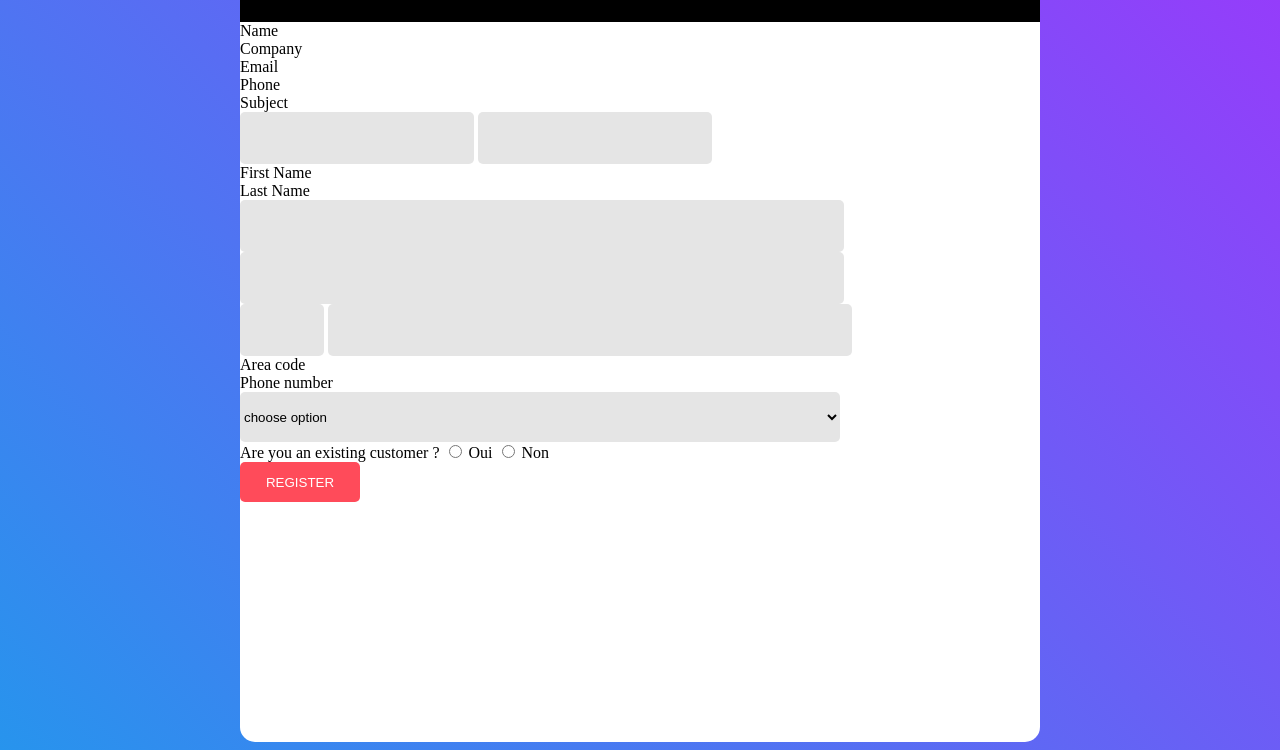
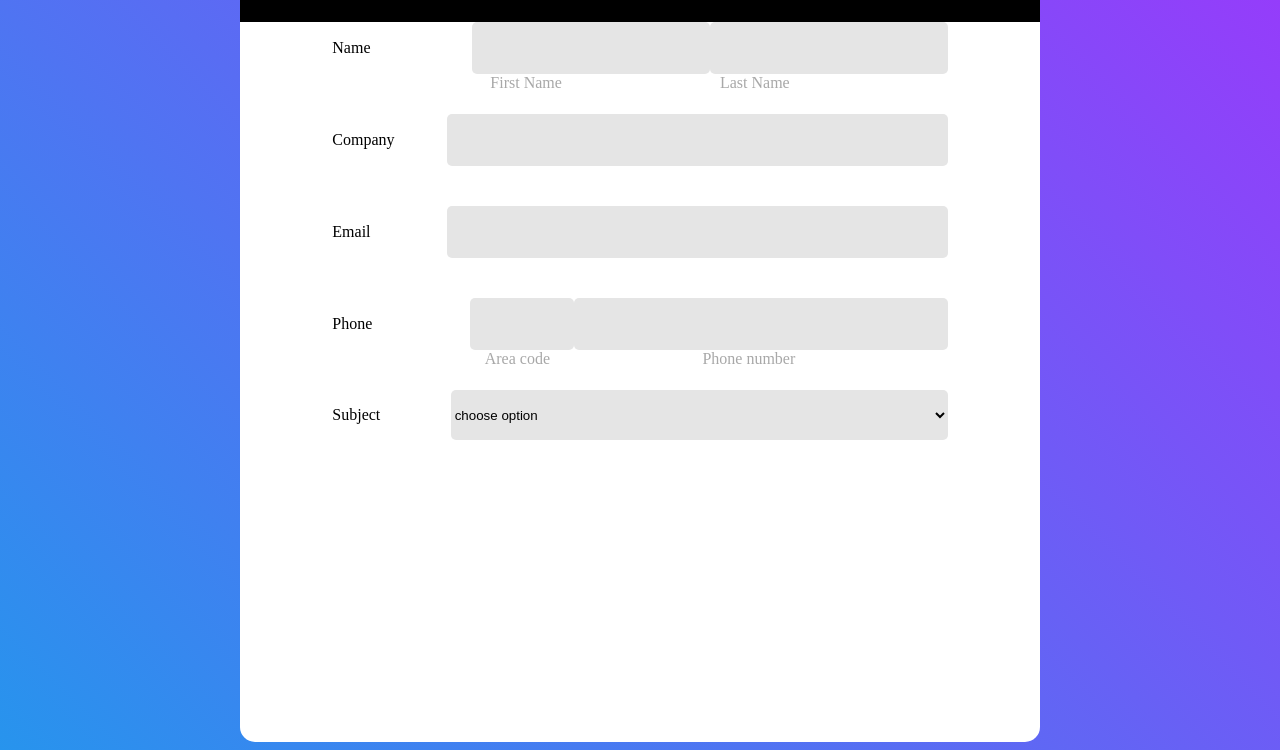
Before and after one commit to Leo599simplon/TD-Simplon, a plain HTML site: page formulaire/form.html in a window 1280 px wide. Shown: the part 66-816 px from the top of the page. Drawn offline with Linux system fonts and the light colour scheme; a web font is replaced by a local one.

Commit message:
version flex formulaire

```diff
--- /dev/null
+++ b/formulaire/ancien form.css
@@ -0,0 +1,119 @@
+
+
+body
+{
+    background: linear-gradient(45deg,#2794ed,#983afb);
+    display: flex;
+    position: relative;
+    height: 100vh;
+    justify-content: center;
+}
+
+.container
+{
+
+    height: 800px;
+    width: 800px;
+    background-color: white;
+    border-radius: 15px;
+    display: flex;
+    flex-direction: column;
+}
+
+.titre
+{
+    width: 800px;
+    height: 80px;
+    background-color: black;
+    border-top-left-radius: 10px;
+    border-top-right-radius: 10px;
+
+
+}
+
+.formulaire
+{
+    display: flex;
+    flex-direction: column;
+
+}
+
+.listeTitre
+{
+    display: flex;
+    flex-direction: column;
+}
+
+
+
+h1
+{
+    color: white;
+    margin-top: 0;
+    margin-bottom: 0;
+    text-align: center;
+    padding-top: 18px;
+    font-family: "CoreSansNSCW01-65Bold";
+}
+
+
+.interieurInputNom
+{
+    background-color: #e5e5e5;
+    border-radius: 5px;
+    border-style: hidden;
+    width: 230px;
+    height: 50px;
+}
+
+.interieurInputBig
+{
+    background-color: #e5e5e5;
+    border-radius: 5px;
+    border-style: hidden;
+    width: 600px;
+    height: 50px;
+}
+
+.interieurInputIndicatif
+{
+    background-color: #e5e5e5;
+    border-radius: 5px;
+    border-style: hidden;
+    width: 80px;
+    height: 50px;
+}
+
+.interieurInputTel
+{
+    background-color: #e5e5e5;
+    border-radius: 5px;
+    border-style: hidden;
+    width: 520px;
+    height: 50px;
+}
+
+.sujet
+{
+    background-color: #e5e5e5;
+    border-radius: 5px;
+    border-style: hidden;
+    width: 600px;
+    height: 50px;
+}
+
+
+button
+{
+    border-style: hidden;
+    background-color:#ff4b5a;
+    border-radius: 5px;
+    width: 120px;
+    height: 40px;
+
+}
+
+.buttonText
+{
+    color: white;
+}
--- a/formulaire/form.css
+++ b/formulaire/form.css
@@ -1,5 +1,3 @@
-
-
 body
 {
     background: linear-gradient(45deg,#2794ed,#983afb);
@@ -27,24 +25,136 @@ body
     background-color: black;
     border-top-left-radius: 10px;
     border-top-right-radius: 10px;
+}
+.listeTitre
+{
+    width: 20%;
+    height: 420px;
+    align-items: left;
+    padding-top: 80px;
+    padding-left: 100px;
+}
 
+.espace
+{
+    width: 15%;
+    height: 720px;
+}
+
+.espaceLigne
+
+{
+    widows: 100%;
+    height: 40px;
+}
+
+.champ
+{
+    display: flex;
+    flex-direction: column;
+    width: 100%;
+}
+
+#champ1
+{
+display: flex;
+flex-direction: row;
+justify-content: space-between;
+align-items: center;
+}
+
+.labelTxt
+{
+ display: flex;
+ justify-content: space-evenly;
+ color: rgb(168, 168, 168)
+}
+
+
+#champ2
+{
+    display: flex;
+    flex-direction: row;
+    justify-content: space-between;
+    align-items: center;
+}
+
+#champ3
+{
+    display: flex;
+    flex-direction: row;
+    justify-content: space-between;
+    align-items: center;
+}
+
+#champ4
+{
+    display: flex;
+    flex-direction: row;
+    justify-content: space-between;
+    align-items: center;
+}
+
+#champ5
+{
+    display: flex;
+    flex-direction: row;
+    justify-content: space-between;
+    align-items: center;
+}
+
+.input
+{
+    display: flex;
+    justify-content: space-between;
+
+}
+.formulaire
+{
+    display: flex;
+}
+
+
+
+.textPhone
+{
+ display: flex;
+ justify-content: space-between;
+ padding-right: 252px;
+ padding-left: 2px;
+ padding-top: 7px;
+ color: rgb(168, 168, 168)
+}
+
+.interieurInputBig
+{
+    background-color: #e5e5e5;
+    border-radius: 5px;
+    border-style: hidden;
+    width: 497px;
+    height: 50px;
 
 }
 
-.formulaire
+.inputPhone
 {
-    display: flex;
-    flex-direction: column;
-
+    background-color: #e5e5e5;
+    border-radius: 5px;
+    border-style: hidden;
 }
 
-.listeTitre
+#indicatif
 {
-    display: flex;
-    flex-direction: column;
+    width: 100px;
+    height: 50px;
 }
 
+#Phone
 
+{
+    width: 370px;
+    height: 50px;
+}
 
 h1
 {
@@ -62,46 +172,9 @@ h1
     background-color: #e5e5e5;
     border-radius: 5px;
     border-style: hidden;
-    width: 230px;
+    width: 234px;
     height: 50px;
 }
-
-.interieurInputBig
-{
-    background-color: #e5e5e5;
-    border-radius: 5px;
-    border-style: hidden;
-    width: 600px;
-    height: 50px;
-}
-
-.interieurInputIndicatif
-{
-    background-color: #e5e5e5;
-    border-radius: 5px;
-    border-style: hidden;
-    width: 80px;
-    height: 50px;
-}
-
-.interieurInputTel
-{
-    background-color: #e5e5e5;
-    border-radius: 5px;
-    border-style: hidden;
-    width: 520px;
-    height: 50px;
-}
-
-.sujet
-{
-    background-color: #e5e5e5;
-    border-radius: 5px;
-    border-style: hidden;
-    width: 600px;
-    height: 50px;
-}
-
 
 button
 {
@@ -113,7 +186,12 @@ button
 
 }
 
-.buttonText
+
+.sujet
 {
-    color: white;
+    background-color: #e5e5e5;
+    border-radius: 5px;
+    border-style: hidden;
+    width: 497px;
+    height: 50px;
 }
--- a/formulaire/form.html
+++ b/formulaire/form.html
@@ -17,87 +17,64 @@
             <h1><strong>event registration form</strong></h1>
         </div>
 
-        <div class="formulaire">
-            <form action="" method="post">
 
-                <div class="listeTitre">
-                    <span>Name</span>
-                    <span>Company</span>
-                    <span>Email</span>
-                    <span>Phone</span>
-                    <span>Subject</span>
-                </div>
+        <form action="" method="post">
+            <div class="formulaire">
 
 
+                <div class="espace"></div>
 
+                <div class="champ">
 
-                <div class="blocChamp">
-                    <div class="champ">
-                        <div class="label">
-
-                        </div>
+                    <div class="champ" id="champ1">
+                        <div class="txtName"><span>Name</span></div>
                         <div class="input">
                             <input type="text" id="nom" name="nom" class="interieurInputNom">
                             <input type="text" id="prénom" name="nom" class="interieurInputNom">
                         </div>
-                        <div class="nom">First Name</div>
-                        <div class="prénom">Last Name</div>
                     </div>
+                    <div class="espaceLigne"><div class="labelTxt">
+                        <span>First Name</span>
+                        <span>Last Name</span>
+                    </div>
+                </div>
 
-
-
-
-
-                    <div class="champ">
+                    <div class="champ" id="champ2">
+                        <div class="txtCompany"><span>Company</span></div>
                         <input type="textarea" id="entreprise" name="entreprise" class="interieurInputBig">
                     </div>
-                    <div class="champ">
-
+                    <div class="espaceLigne"></div>
+                    <div class="champ" id="champ3">
+                        <div class="txtEmail"><span>Email</span></div>
                         <input type="email" id="Email" name="Email" class="interieurInputBig">
                     </div>
-                    <div class="champ">
+                    <div class="espaceLigne"></div>
+                    <div class="champ" id="champ4">
+                        <div class="txtPhone"><span>Phone</span></div>
+                        <div class="input">
+                            <input type="text" id="indicatif" name="Phone" class="inputPhone">
+                            <input type="text" id="Phone" name="Phone" class="inputPhone">
+                        </div>
 
-                        <input type="text" id="indicatif" name="Phone" class="interieurInputIndicatif">
-                        <input type="text" id="Phone" name="Phone" class="interieurInputTel">
-                        <div class="indicatif">Area code</div>
-                        <div class="telephone">Phone number</div>
                     </div>
-                    <div class="champ">
+                    <div class="espaceLigne">
+                    <div class="labelTxt">
+                        <span class="indicatif">Area code</span>
+                        <span class="telephone">Phone number</span>
+                    </div>
+                </div>
+
+                    <div class="champ" id="champ5">
+                        <div class="txtSubject"><span>Subject</span></div>
                         <select name="nom" size="1" class="sujet">
                             <option selected>choose option
                         </select>
                     </div>
                 </div>
+                <div class="espace"></div>
 
-                <div class="Radio">
-                    <span>Are you an existing customer ?</span>
-                    <input type="radio" id="oui" name="oui" value="Yes">
-                    <label for="Oui">Oui</label>
-                    <input type="radio" id="non" name="non" value="No">
-                    <label for="Non">Non</label>
-                </div>
-
-
-
-                <div class="register">
-                    <button><span class="buttonText">REGISTER</span></button>
-                </div>
-
-
-
-
-            </form>
-
-
-
-
-            </form>
-        </div>
-
+        </form>
     </div>
-
-
-
 </body>
 
 </html>
```
